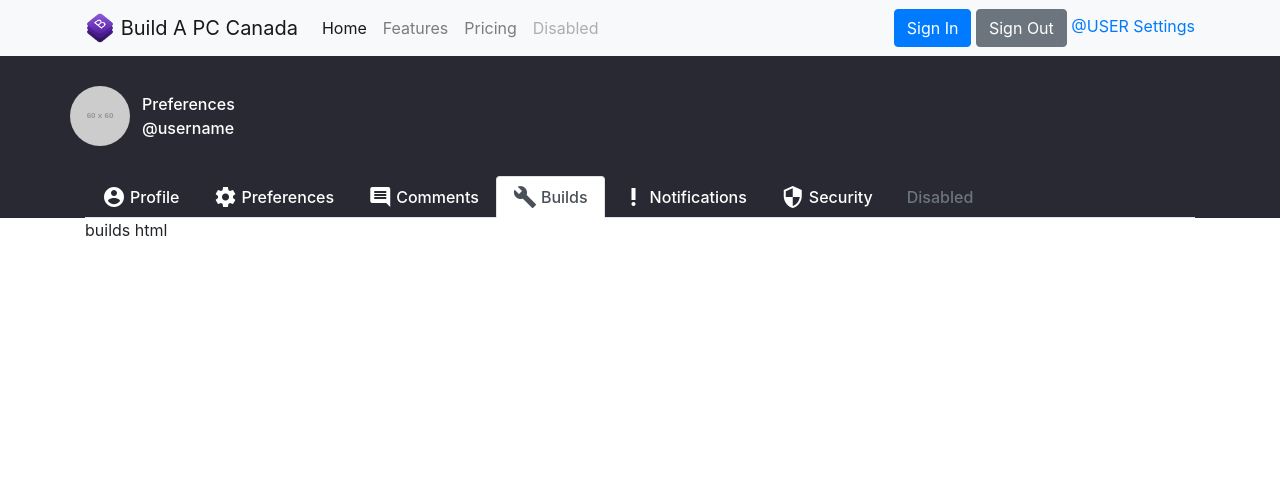
After one commit to tangjon/Build-a-PC-Configuration-Tool, a Django app: page /user/builds/ in a window 1280 px wide. The commit adds this page. Shown: the top 482 px of the page. Run offline with Django 3.2, Linux system fonts and the light colour scheme; grey boxes labelled with a size stand in for pictures from a placeholder-image service; style sheets or scripts are compiled from the project's sources; some libraries are stand-ins or nearby versions.

Commit message:
add profile templates

```diff
--- /dev/null
+++ b/bapccanada/account/templates/builds.html
@@ -0,0 +1,5 @@
+{% extends 'profile.html' %}
+
+{% block bapc-body %}
+builds html
+{% endblock %}
--- /dev/null
+++ b/bapccanada/account/templates/comments.html
@@ -0,0 +1,5 @@
+{% extends 'profile.html' %}
+
+{% block bapc-body %}
+Comments page
+{% endblock %}
--- /dev/null
+++ b/bapccanada/account/templates/notifications.html
@@ -0,0 +1,5 @@
+{% extends 'profile.html' %}
+
+{% block bapc-body %}
+Notifications page
+{% endblock %}
--- /dev/null
+++ b/bapccanada/account/templates/preferences.html
@@ -0,0 +1,5 @@
+{% extends 'profile.html' %}
+
+{% block bapc-body %}
+Preferences Page
+{% endblock %}
--- a/bapccanada/account/templates/profile.html
+++ b/bapccanada/account/templates/profile.html
@@ -15,25 +15,29 @@
 {% block bapc-header-content %}
     <ul class="nav nav-tabs">
         <li class="nav-item">
-            <a class="nav-link active" href="#"><i class="material-icons pr-1">account_circle</i>Profile</a>
+            <a class="nav-link {% if slug == 'user' %} active {% endif%}" href="{% url 'account:view_profile' %}"><i class="material-icons pr-1">account_circle</i>Profile</a>
         </li>
         <li class="nav-item">
-            <a class="nav-link" href="#"><i class="material-icons pr-1">settings</i>Preferences</a>
+            <a class="nav-link {% if slug == 'preferences'%} active {% endif%}" href="{% url 'account:view_preferences' %}"><i class="material-icons pr-1">settings</i>Preferences</a>
         </li>
         <li class="nav-item">
-            <a class="nav-link" href="#"><i class="material-icons pr-1">comment</i>Comments</a>
+            <a class="nav-link {% if slug == 'comments'%} active {% endif%}" href="{% url 'account:view_comments' %}"><i class="material-icons pr-1">comment</i>Comments</a>
         </li>
         <li class="nav-item">
-            <a class="nav-link" href="#"><i class="material-icons pr-1">build</i>Builds</a>
+            <a class="nav-link {% if slug == 'builds'%} active {% endif%}" href="{% url 'account:view_builds' %}"><i class="material-icons pr-1">build</i>Builds</a>
         </li>
         <li class="nav-item">
-            <a class="nav-link" href="#"><i class="material-icons pr-1">priority_high</i>Notifications</a>
+            <a class="nav-link {% if slug == 'notifications'%} active {% endif%}" href="{% url 'account:view_notifications' %}"><i class="material-icons pr-1">priority_high</i>Notifications</a>
         </li>
         <li class="nav-item">
-            <a class="nav-link" href="#"><i class="material-icons pr-1">security</i>Security</a>
+            <a class="nav-link {% if slug == 'security'%} active {% endif%}" href="{% url 'account:view_security' %}"><i class="material-icons pr-1">security</i>Security</a>
         </li>
         <li class="nav-item">
             <a class="nav-link disabled" href="#">Disabled</a>
         </li>
     </ul>
 {% endblock %}
+
+{% block bapc-body %}
+Default profile page
+{% endblock %}
--- /dev/null
+++ b/bapccanada/account/templates/security.html
@@ -0,0 +1,5 @@
+{% extends 'profile.html' %}
+
+{% block bapc-body %}
+Security page
+{% endblock %}
--- a/bapccanada/account/urls.py
+++ b/bapccanada/account/urls.py
@@ -8,5 +8,11 @@ from . import views
 # .. /user/MrPotato/preferences
 app_name = 'account'
 urlpatterns = [
-    path(r'^$', views.view_profile, name='view_profile')
+    path('', views.view_profile, name='view_profile'),
+    path('preferences/', views.view_preferences, name="view_preferences"),
+    path('comments/', views.view_comments, name="view_comments"),
+    path('builds/', views.view_builds, name="view_builds"),
+    path('notifications/', views.view_notifications, name="view_notifications"),
+    path('security/', views.view_security, name="view_security")
+
 ]
--- a/bapccanada/account/views.py
+++ b/bapccanada/account/views.py
@@ -5,4 +5,24 @@ title = 'User Page'
 
 
 def view_profile(request):
-    return render(request, 'profile.html', {'title': title})
+    return render(request, 'profile.html', {'title': 'Profile', 'slug': 'user'})
+
+
+def view_preferences(request):
+    return render(request, 'preferences.html', {'title': 'Preferences', 'slug': 'preferences'})
+
+
+def view_comments(request):
+    return render(request, 'comments.html', {'title': 'Preferences', 'slug': 'comments'})
+
+
+def view_builds(request):
+    return render(request, 'builds.html', {'title': 'Preferences', 'slug': 'builds'})
+
+
+def view_notifications(request):
+    return render(request, 'notifications.html', {'title': 'Preferences', 'slug': 'notifications'})
+
+
+def view_security(request):
+    return render(request, 'security.html', {'title': 'Preferences', 'slug': 'security'})
--- a/bapccanada/templates/navbar.html
+++ b/bapccanada/templates/navbar.html
@@ -24,7 +24,7 @@
             <div class="navbar-account ml-auto">
                 <a class="btn btn-primary" href="{{ login_url }}">Sign In</a>
                 <button class="btn btn-secondary">Sign Out</button>
-                <a href="{{ profile_url }}">preferences</a>
+                <a href="{{ profile_url }}">@USER Settings</a>
             </div>
         </div>
 
```
